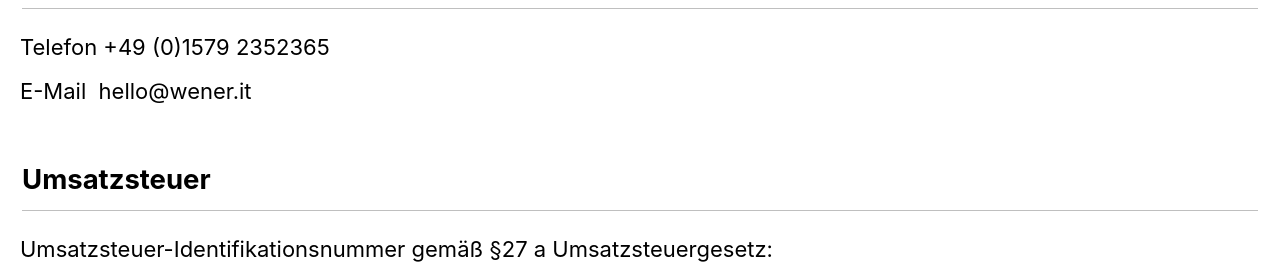
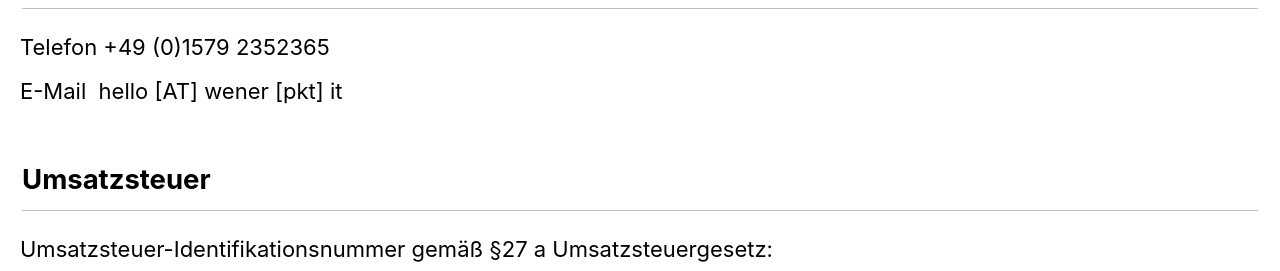
Before and after one commit to wener-it/wener-it-deleteminusdelete.github.io, a Jekyll site: the page built from _pages/rechtliches/impressum.md, in a window 1280 px wide and 900 px high, scrolled down 387 px. Shown: the part 182-453 px from the top of the window. Built offline with Jekyll 4.4.1, drawn with Linux system fonts in a browser that asks for light colours.

Commit message:
obfuscate E-Mail-Adresse in Impressum

```diff
--- a/_includes/wener.it/impressum-contact.html
+++ b/_includes/wener.it/impressum-contact.html
@@ -1,5 +1,5 @@
 {% assign author = site.author %}
 <ul class="include__address">
 <li>Telefon&nbsp;{{author.phone}}</li>
-<li>E-Mail&nbsp;&nbsp;hello@wener.it</li>
+<li>E-Mail&nbsp;&nbsp;hello [AT] wener [pkt] it</li>
 </ul>
```
